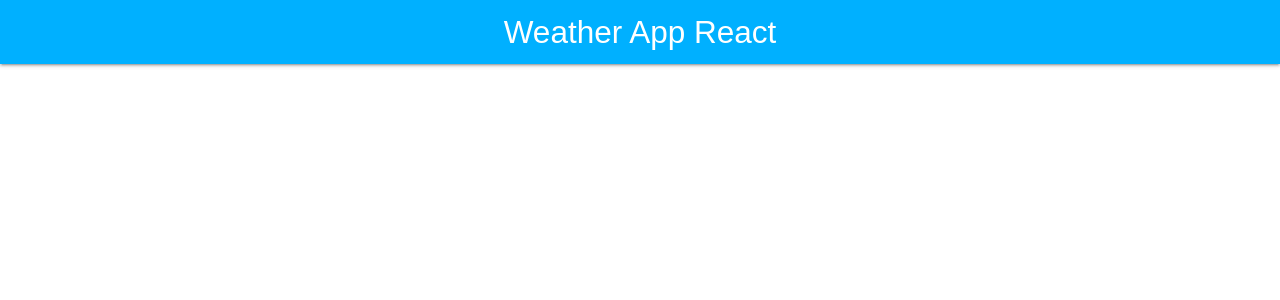
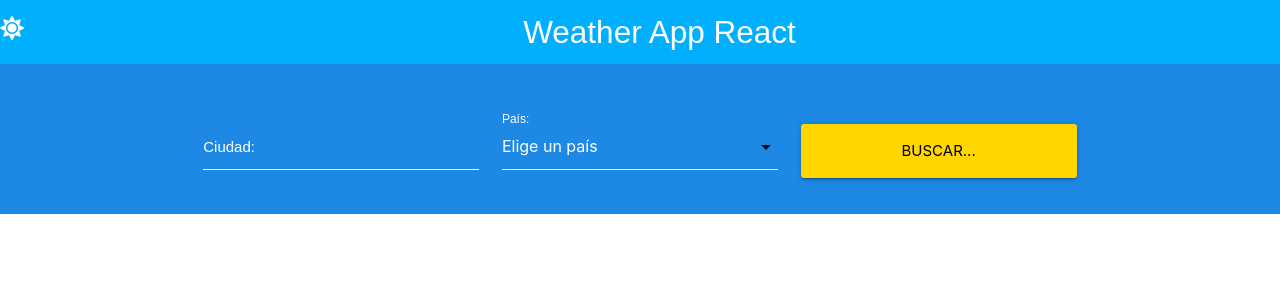
Before and after one commit to vant3x/Weather-App-React, a React (Create React App) app: page / in a window 1280 px wide. Shown: the top 300 px of the page. Built offline with nearby package versions, Linux system fonts and the light colour scheme.

Commit message:
Creando el componente del formulario y leyendo datos del formulario

```diff
--- a/public/index.html
+++ b/public/index.html
@@ -11,6 +11,7 @@
     <link rel="manifest" href="%PUBLIC_URL%/manifest.json">
     <link rel="shortcut icon" href="%PUBLIC_URL%/favicon.ico">
     <link rel="stylesheet" href="https://cdnjs.cloudflare.com/ajax/libs/materialize/1.0.0-rc.2/css/materialize.min.css">
+    <link rel="stylesheet" href="https://use.fontawesome.com/releases/v5.1.0/css/all.css">
 
     <!--
       Notice the use of %PUBLIC_URL% in the tags above.
--- a/src/components/App.js
+++ b/src/components/App.js
@@ -1,11 +1,13 @@
 import React, { Component } from 'react';
 import Header from './Header';
+import Formulario from './Formulario';
 
 class App extends Component {
   render() {
     return (
       <div className="app">
         <Header titulo = "Weather App React" />
+        <Formulario />
       </div>
     );
   }
--- /dev/null
+++ b/src/components/Formulario.js
@@ -0,0 +1,61 @@
+import React from 'react';
+
+class Formulario extends React.Component {
+
+  //Create Refs
+  cityRef = React.createRef();
+  countryRef = React.createRef();
+
+  // Search Weather
+  weatherRadar = (e) => {
+    e.preventDefault();
+
+    // read the refs and create object
+    const respuesta = {
+     city: this.cityRef.current.value,
+      country: this.countryRef.current.value
+    }
+
+    console.log(respuesta);
+
+  // send to props
+  }
+
+
+  render() {
+    return (
+      <div className="contenedor-form">
+        <div className="container">
+          <div className="row">
+            <form onSubmit={this.weatherRadar}>
+              <div className="input-field col s12 m8 l4 offset-m2">
+                <input ref={this.cityRef} id="ciudad"type="text" />
+                <label htmlFor="ciudad">Ciudad:</label>
+              </div>
+
+              <div className="input-field col s12 m8 l4 offset-m2">
+                <select ref={this.countryRef}>
+                  <option value="" defaultValue>Elige un país</option>
+                  <option value="CO">Colombia</option>
+                  <option value="AR">Argentina</option>
+                  <option value="MX">México</option>
+                  <option value="ES">España</option>
+                  <option value="US">Estados Unidos</option>
+                </select>
+                <label htmlFor="pais">País:</label>
+              </div>
+              <div className="input-field col s12 m8 l4 offset-2 buscador">
+                <input type="submit"
+                 className="waves-effect waves-light btn-large yellow accent-4"
+                 value="Buscar..."
+                />
+              </div>
+            </form>
+          </div>
+        </div>
+      </div>
+    )
+  }
+}
+
+export default Formulario;
--- a/src/components/Header.js
+++ b/src/components/Header.js
@@ -5,7 +5,8 @@ const Header = (props) => {
     <div>
       <header>
         <nav className="nav-wrapper light-blue accent-3">
-          <div className="brand-logo">{props.titulo}</div>
+          <div className="brand-logo ">  <i className="fas fa-sun center-mid"></i> {props.titulo} </div>
+
         </nav>
       </header>
     </div>
--- a/src/css/index.css
+++ b/src/css/index.css
@@ -8,6 +8,15 @@ nav .brand-logo {
   display: block;
   text-align: center;
   position: relative;
+}
+.center-mid {
+  display: flex;
+  text-align: center;
+  margin: 0;
+  padding: 0;
+  justify-content: center;
+  align-items: center;
+
 }
 .input-field label {
   color: white;
@@ -37,8 +46,18 @@ input[type=text]:not(.browser-default):focus:not([readonly]) + label {
 
 .contenedor-form {
   padding: 3rem 0 1px 0;
-  background-color: #03a9f4;
+  background-color:#1e88e5  ;
 }
+
+/*   Personalizado select
+
+
+*/
+
+.dropdown-content li>a, .dropdown-content li>span {
+  color: #2979ff;
+}
+
 .buscador i {
   width: 100%;
 }
```
